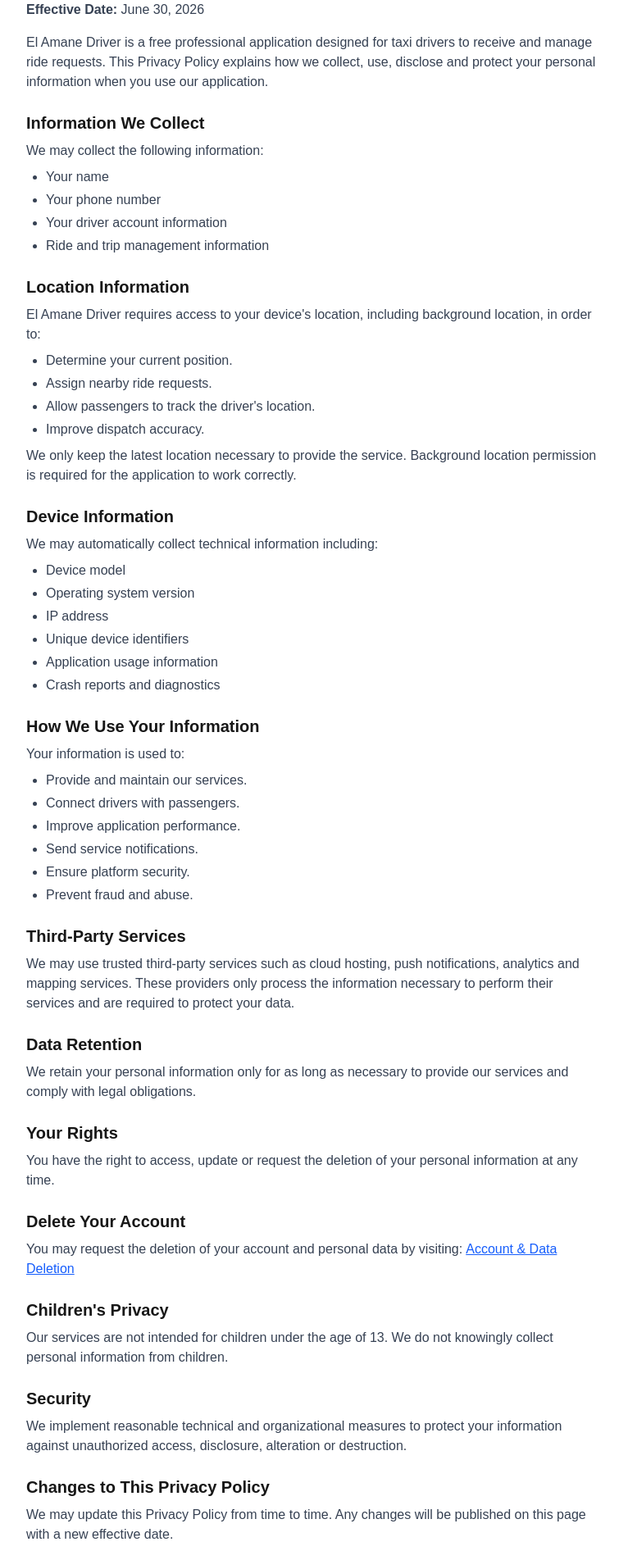
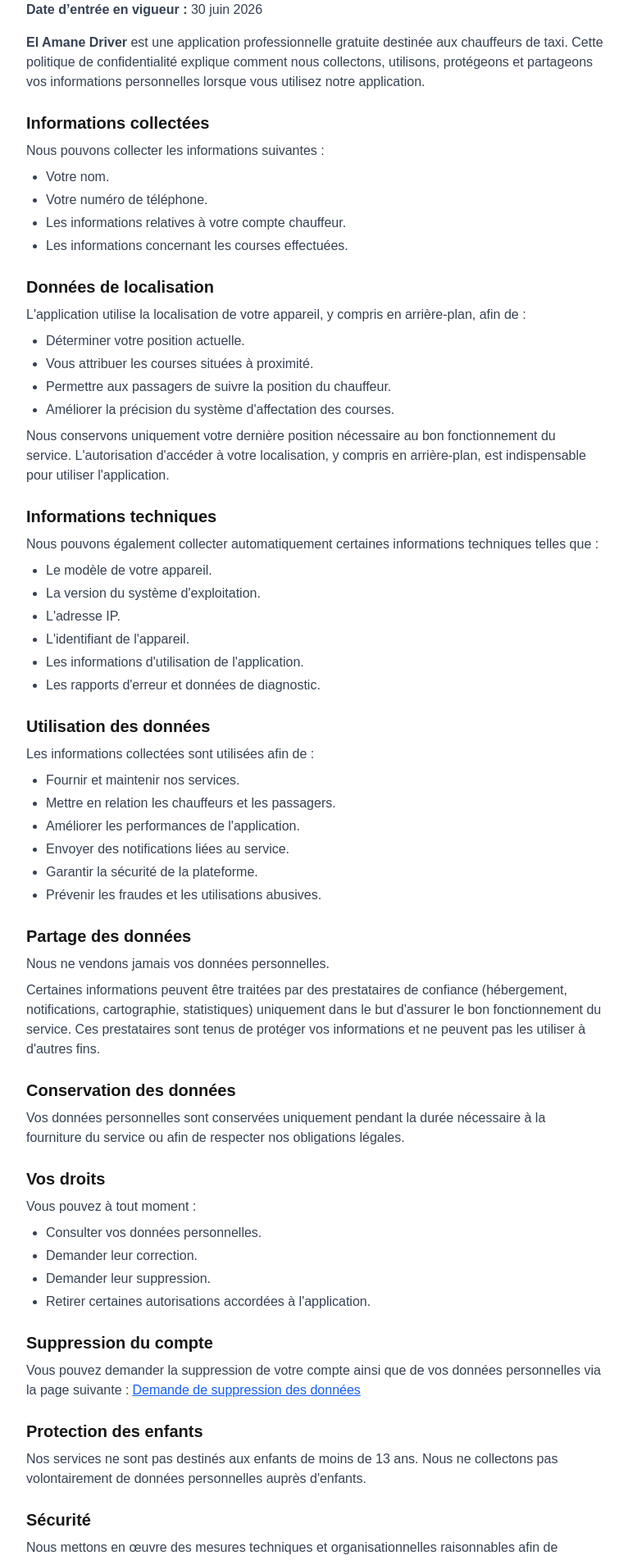
Before and after one commit to Yacoub1989/biiliiReact, a Next.js app: page /confidentialiteElAmane in a window 1280 px wide. Shown: the part 140-2043 px from the top of the page at 82% size, without its empty margins (256-1022 px from the left). Built offline with nearby package versions, Linux system fonts and the light colour scheme; no server answers.

Commit message:
version francaise

```diff
--- a/app/confidentialiteElAmane/page.tsx
+++ b/app/confidentialiteElAmane/page.tsx
@@ -3,170 +3,187 @@
     <main className="min-h-screen bg-gray-50 px-6 py-12">
       <div className="mx-auto max-w-3xl rounded-2xl bg-white p-8 shadow-sm">
         <h1 className="mb-6 text-3xl font-bold text-gray-900">
-          Privacy Policy
+          Politique de confidentialité
         </h1>
 
         <p className="mb-4 text-gray-700">
-          <strong>Effective Date:</strong> June 30, 2026
+          <strong>Date d’entrée en vigueur :</strong> 30 juin 2026
         </p>
 
         <p className="text-gray-700">
-          El Amane Driver is a free professional application designed for taxi
-          drivers to receive and manage ride requests. This Privacy Policy
-          explains how we collect, use, disclose and protect your personal
-          information when you use our application.
+          <strong>El Amane Driver</strong> est une application professionnelle
+          gratuite destinée aux chauffeurs de taxi. Cette politique de
+          confidentialité explique comment nous collectons, utilisons,
+          protégeons et partageons vos informations personnelles lorsque vous
+          utilisez notre application.
         </p>
 
         <h2 className="mt-6 mb-2 text-xl font-semibold">
-          Information We Collect
+          Informations collectées
         </h2>
 
         <p className="text-gray-700">
-          We may collect the following information:
+          Nous pouvons collecter les informations suivantes :
         </p>
 
         <ul className="mt-2 list-disc pl-6 text-gray-700 space-y-1">
-          <li>Your name</li>
-          <li>Your phone number</li>
-          <li>Your driver account information</li>
-          <li>Ride and trip management information</li>
+          <li>Votre nom.</li>
+          <li>Votre numéro de téléphone.</li>
+          <li>Les informations relatives à votre compte chauffeur.</li>
+          <li>Les informations concernant les courses effectuées.</li>
         </ul>
 
         <h2 className="mt-6 mb-2 text-xl font-semibold">
-          Location Information
+          Données de localisation
         </h2>
 
         <p className="text-gray-700">
-          El Amane Driver requires access to your device's location, including
-          background location, in order to:
+          L'application utilise la localisation de votre appareil, y compris en
+          arrière-plan, afin de :
         </p>
 
         <ul className="mt-2 list-disc pl-6 text-gray-700 space-y-1">
-          <li>Determine your current position.</li>
-          <li>Assign nearby ride requests.</li>
-          <li>Allow passengers to track the driver's location.</li>
-          <li>Improve dispatch accuracy.</li>
+          <li>Déterminer votre position actuelle.</li>
+          <li>Vous attribuer les courses situées à proximité.</li>
+          <li>Permettre aux passagers de suivre la position du chauffeur.</li>
+          <li>Améliorer la précision du système d'affectation des courses.</li>
         </ul>
 
         <p className="mt-2 text-gray-700">
-          We only keep the latest location necessary to provide the service.
-          Background location permission is required for the application to work
-          correctly.
+          Nous conservons uniquement votre dernière position nécessaire au bon
+          fonctionnement du service. L'autorisation d'accéder à votre
+          localisation, y compris en arrière-plan, est indispensable pour
+          utiliser l'application.
         </p>
 
         <h2 className="mt-6 mb-2 text-xl font-semibold">
-          Device Information
+          Informations techniques
         </h2>
 
         <p className="text-gray-700">
-          We may automatically collect technical information including:
+          Nous pouvons également collecter automatiquement certaines
+          informations techniques telles que :
         </p>
 
         <ul className="mt-2 list-disc pl-6 text-gray-700 space-y-1">
-          <li>Device model</li>
-          <li>Operating system version</li>
-          <li>IP address</li>
-          <li>Unique device identifiers</li>
-          <li>Application usage information</li>
-          <li>Crash reports and diagnostics</li>
+          <li>Le modèle de votre appareil.</li>
+          <li>La version du système d'exploitation.</li>
+          <li>L'adresse IP.</li>
+          <li>L'identifiant de l'appareil.</li>
+          <li>Les informations d'utilisation de l'application.</li>
+          <li>Les rapports d'erreur et données de diagnostic.</li>
         </ul>
 
         <h2 className="mt-6 mb-2 text-xl font-semibold">
-          How We Use Your Information
+          Utilisation des données
         </h2>
 
         <p className="text-gray-700">
-          Your information is used to:
+          Les informations collectées sont utilisées afin de :
         </p>
 
         <ul className="mt-2 list-disc pl-6 text-gray-700 space-y-1">
-          <li>Provide and maintain our services.</li>
-          <li>Connect drivers with passengers.</li>
-          <li>Improve application performance.</li>
-          <li>Send service notifications.</li>
-          <li>Ensure platform security.</li>
-          <li>Prevent fraud and abuse.</li>
+          <li>Fournir et maintenir nos services.</li>
+          <li>Mettre en relation les chauffeurs et les passagers.</li>
+          <li>Améliorer les performances de l'application.</li>
+          <li>Envoyer des notifications liées au service.</li>
+          <li>Garantir la sécurité de la plateforme.</li>
+          <li>Prévenir les fraudes et les utilisations abusives.</li>
         </ul>
 
         <h2 className="mt-6 mb-2 text-xl font-semibold">
-          Third-Party Services
+          Partage des données
         </h2>
 
         <p className="text-gray-700">
-          We may use trusted third-party services such as cloud hosting, push
-          notifications, analytics and mapping services. These providers only
-          process the information necessary to perform their services and are
-          required to protect your data.
+          Nous ne vendons jamais vos données personnelles.
+        </p>
+
+        <p className="mt-2 text-gray-700">
+          Certaines informations peuvent être traitées par des prestataires de
+          confiance (hébergement, notifications, cartographie, statistiques)
+          uniquement dans le but d'assurer le bon fonctionnement du service.
+          Ces prestataires sont tenus de protéger vos informations et ne peuvent
+          pas les utiliser à d'autres fins.
         </p>
 
         <h2 className="mt-6 mb-2 text-xl font-semibold">
-          Data Retention
+          Conservation des données
         </h2>
 
         <p className="text-gray-700">
-          We retain your personal information only for as long as necessary to
-          provide our services and comply with legal obligations.
+          Vos données personnelles sont conservées uniquement pendant la durée
+          nécessaire à la fourniture du service ou afin de respecter nos
+          obligations légales.
         </p>
 
         <h2 className="mt-6 mb-2 text-xl font-semibold">
-          Your Rights
+          Vos droits
         </h2>
 
         <p className="text-gray-700">
-          You have the right to access, update or request the deletion of your
-          personal information at any time.
+          Vous pouvez à tout moment :
         </p>
 
+        <ul className="mt-2 list-disc pl-6 text-gray-700 space-y-1">
+          <li>Consulter vos données personnelles.</li>
+          <li>Demander leur correction.</li>
+          <li>Demander leur suppression.</li>
+          <li>Retirer certaines autorisations accordées à l'application.</li>
+        </ul>
+
         <h2 className="mt-6 mb-2 text-xl font-semibold">
-          Delete Your Account
+          Suppression du compte
         </h2>
 
         <p className="text-gray-700">
-          You may request the deletion of your account and personal data by
-          visiting:
+          Vous pouvez demander la suppression de votre compte ainsi que de vos
+          données personnelles via la page suivante :
           <a
             href="/suppression-donnees"
             className="ml-1 font-medium text-blue-600 underline"
           >
-            Account & Data Deletion
+            Demande de suppression des données
           </a>
         </p>
 
         <h2 className="mt-6 mb-2 text-xl font-semibold">
-          Children's Privacy
+          Protection des enfants
         </h2>
 
         <p className="text-gray-700">
-          Our services are not intended for children under the age of 13. We do
-          not knowingly collect personal information from children.
+          Nos services ne sont pas destinés aux enfants de moins de 13 ans.
+          Nous ne collectons pas volontairement de données personnelles auprès
+          d'enfants.
         </p>
 
         <h2 className="mt-6 mb-2 text-xl font-semibold">
-          Security
+          Sécurité
         </h2>
 
         <p className="text-gray-700">
-          We implement reasonable technical and organizational measures to
-          protect your information against unauthorized access, disclosure,
-          alteration or destruction.
+          Nous mettons en œuvre des mesures techniques et organisationnelles
+          raisonnables afin de protéger vos informations contre tout accès non
+          autorisé, toute perte, modification ou divulgation.
         </p>
 
         <h2 className="mt-6 mb-2 text-xl font-semibold">
-          Changes to This Privacy Policy
+          Modification de la politique de confidentialité
         </h2>
 
         <p className="text-gray-700">
-          We may update this Privacy Policy from time to time. Any changes will
-          be published on this page with a new effective date.
+          Cette politique de confidentialité peut être modifiée à tout moment.
+          Toute modification sera publiée sur cette page avec la nouvelle date
+          d'entrée en vigueur.
         </p>
 
         <h2 className="mt-6 mb-2 text-xl font-semibold">
-          Contact Us
+          Nous contacter
         </h2>
 
         <p className="text-gray-700">
-          If you have any questions regarding this Privacy Policy, please
-          contact us at:
+          Pour toute question concernant cette politique de confidentialité ou
+          vos données personnelles, vous pouvez nous contacter à :
           <strong> postmaster@elamane.net</strong>
         </p>
       </div>
```
